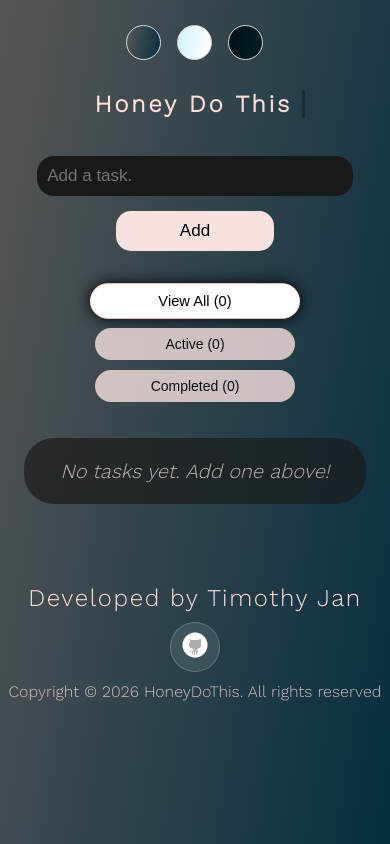
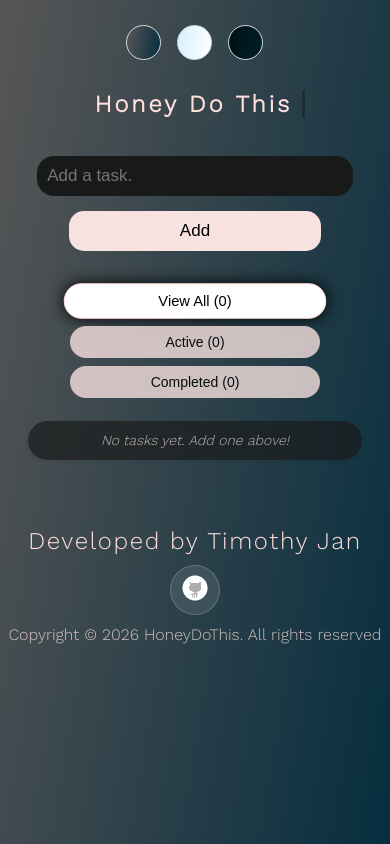
Before and after one commit to TimothyJan/HoneyDoThis-frontend, an Angular app: page / in a window 390 px wide. Built offline with nearby package versions, Linux system fonts and the light colour scheme.

Commit message:
Update css responsiveness

```diff
--- a/src/styles.css
+++ b/src/styles.css
@@ -81,14 +81,18 @@ body {
     font-family: 'Work Sans', sans-serif;
     min-height: 100vh;
     padding-top: 15px;
+    overflow-x: hidden;
+    width: 100%;
 }
 
 .container {
     min-height: 100vh;
     width: 100%;
+    max-width: 100vw;
     display: flex;
     justify-content: center;
     align-items: center;
+    overflow-x: hidden;
 }
 
 /* ==========================================================================
@@ -123,7 +127,9 @@ body.darker {
     font-size: clamp(1.5rem, 8vw, 3rem);
     min-height: 10vh;
     width: 100%;
+    max-width: 100%;
     padding-top: 10px;
+    overflow-x: hidden;
 }
 
 /* Theme buttons */
@@ -210,7 +216,7 @@ body.darker {
     margin: 0 auto;
     min-height: 10vh;
     width: 100%;
-    max-width: 800px;
+    max-width: 100%;
     padding: 0 1rem;
 }
 
@@ -221,6 +227,7 @@ form {
     margin: 15px 0;
     padding: 0.8rem;
     width: 100%;
+    max-width: 100%;
 }
 
 form input {
@@ -404,7 +411,8 @@ form button {
     margin: 20px auto;
     padding: 0 1rem;
     flex-wrap: wrap;
-    max-width: 800px;
+    max-width: 100%;
+    width: 100%;
 }
 
 .filter-btn {
@@ -451,7 +459,8 @@ form button {
     display: flex;
     justify-content: center;
     margin: 10px auto 20px;
-    max-width: 800px;
+    max-width: 100%;
+    width: 100%;
 }
 
 .clear-btn {
@@ -470,31 +479,68 @@ form button {
 }
 
 /* ==========================================================================
-   TASK LIST - MAIN CONTAINER
+   TASK LIST - MAIN CONTAINER - HYBRID FLEX/GRID LAYOUT
    ========================================================================== */
 #myUnOrdList {
     display: flex;
     justify-content: center;
-    align-items: center;
+    align-items: flex-start;
     width: 100%;
+    max-width: 100vw;
     margin: 0 auto;
     padding: 0 1rem;
+    overflow-x: hidden;
 }
 
 .task-list {
-    min-width: 25%;
     list-style: none;
     width: 100%;
-    max-width: 800px;
+    max-width: 1400px;
     margin: 0 auto;
+
+    /* Default: vertical stack (mobile first) */
+    display: flex;
+    flex-direction: column;
+    gap: 1rem;
+    padding: 0.5rem;
+}
+
+/* When viewport is wide enough for 2+ tasks, switch to grid */
+@media only screen and (min-width: 700px) {
+    .task-list {
+        display: grid;
+        grid-template-columns: repeat(2, 1fr);
+        gap: 1rem;
+    }
+}
+
+/* When viewport is even wider, allow more columns */
+@media only screen and (min-width: 1000px) {
+    .task-list {
+        grid-template-columns: repeat(3, 1fr);
+    }
+}
+
+/* When viewport is very wide, allow even more columns */
+@media only screen and (min-width: 1300px) {
+    .task-list {
+        grid-template-columns: repeat(4, 1fr);
+    }
+}
+
+/* Optional: If you want to limit maximum columns */
+@media only screen and (min-width: 1600px) {
+    .task-list {
+        grid-template-columns: repeat(5, 1fr);
+    }
 }
 
 /* ==========================================================================
    TASK ITEM - CORE STYLES
    ========================================================================== */
 .task {
-    margin: 1rem auto;
-    font-size: 19px;
+    margin: 0;
+    font-size: clamp(16px, 2vw, 19px);
     display: flex;
     flex-direction: row;
     align-items: flex-start;
@@ -504,8 +550,12 @@ form button {
     position: relative;
     cursor: default;
     width: 100%;
+    height: fit-content;
+    gap: 8px;
+    break-inside: avoid;
+    box-shadow: 0 2px 5px rgba(0, 0, 0, 0.1);
     max-width: 100%;
-    gap: 8px;
+    word-wrap: break-word;
 }
 
 /* Task theme backgrounds */
@@ -521,6 +571,12 @@ form button {
     background-color: var(--task-bg-darker);
 }
 
+/* Ensure drag and drop works properly */
+.task.cdk-drag {
+    transition: transform 250ms cubic-bezier(0, 0, 0.2, 1);
+    z-index: 1000;
+}
+
 /* Task content wrapper - contains all task content next to drag handle */
 .task-content-wrapper {
     display: flex;
@@ -528,6 +584,7 @@ form button {
     flex: 1;
     min-width: 0;
     width: 100%;
+    max-width: 100%;
 }
 
 /* Main task content row (text + action buttons) */
@@ -536,15 +593,18 @@ form button {
     align-items: center;
     justify-content: space-between;
     width: 100%;
-    gap: 10px;
+    gap: 8px;
+    flex-wrap: wrap;
 }
 
 .task .task-item {
-    padding: 7px;
-    font-size: 20px;
-    flex: 1;
+    padding: 5px;
+    font-size: clamp(16px, 2vw, 20px);
+    flex: 1 1 auto;
     border-radius: 30px;
     overflow-wrap: anywhere;
+    word-break: break-word;
+    min-width: 150px;
 }
 
 /* Task action buttons container */
@@ -552,6 +612,8 @@ form button {
     display: flex;
     gap: 5px;
     flex-shrink: 0;
+    flex-wrap: wrap;
+    justify-content: flex-end;
 }
 
 /* ==========================================================================
@@ -565,14 +627,7 @@ form button {
     cursor: grabbing;
 }
 
-.cdk-drag-preview {
-    box-shadow: 0 5px 15px rgba(0, 0, 0, 0.3);
-    border-radius: 30px;
-    opacity: 0.9;
-    transform: scale(1.02);
-    z-index: 1000;
-}
-
+/* Adjust drag placeholder */
 .cdk-drag-placeholder {
     opacity: 0.3;
     background: repeating-linear-gradient(
@@ -582,8 +637,9 @@ form button {
         rgba(255, 255, 255, 0.1) 10px,
         rgba(255, 255, 255, 0.1) 20px
     );
-    min-height: 60px;
+    min-height: 100px;
     border: 2px dashed currentColor;
+    border-radius: 30px;
     transition: transform 250ms cubic-bezier(0, 0, 0.2, 1);
 }
 
@@ -593,6 +649,17 @@ form button {
 
 .task-list.cdk-drop-list-dragging .task:not(.cdk-drag-placeholder) {
     transition: transform 250ms cubic-bezier(0, 0, 0.2, 1);
+}
+
+/* Fix for drag preview */
+.cdk-drag-preview {
+    box-shadow: 0 5px 15px rgba(0, 0, 0, 0.3);
+    border-radius: 30px;
+    opacity: 0.9;
+    transform: scale(1.02) !important;
+    z-index: 1000;
+    background-color: inherit;
+    max-width: 350px;
 }
 
 /* Drag handle */
@@ -635,7 +702,8 @@ form button {
     font-size: 0.9rem;
     opacity: 0.7;
     transition: opacity 0.3s ease;
-    max-width: 800px;
+    max-width: 100%;
+    width: 100%;
 }
 
 .drag-instructions i {
@@ -650,6 +718,7 @@ form button {
     align-items: center;
     justify-content: space-between;
     min-width: 200px;
+    max-width: 300px;
     box-shadow: 0 10px 20px rgba(0, 0, 0, 0.3);
 }
 
@@ -690,7 +759,7 @@ body.darker .drag-placeholder {
     gap: 5px;
     padding: 4px 12px;
     border-radius: 20px;
-    font-size: 13px;
+    font-size: clamp(11px, 1.5vw, 13px);
     min-width: unset;
     margin-bottom: 5px;
     opacity: 0.9;
@@ -702,12 +771,12 @@ body.darker .drag-placeholder {
 }
 
 .subtask-toggle-btn i {
-    font-size: 11px;
+    font-size: clamp(10px, 1.2vw, 11px);
 }
 
 /* Subtask count badge */
 .subtask-count-badge {
-    font-size: 10px;
+    font-size: clamp(9px, 1.2vw, 10px);
     background: rgba(255, 255, 255, 0.2);
     padding: 2px 6px;
     border-radius: 10px;
@@ -722,12 +791,13 @@ body.light .subtask-count-badge {
    SUBTASK CONTAINER (EXPANDED VIEW)
    ========================================================================== */
 .subtask-container {
-    margin-left: 1.5rem;
+    margin-left: 0.5rem;
     margin-top: 0.5rem;
     border-left: 2px solid currentColor;
     opacity: 0.9;
     transition: all 0.3s ease;
-    width: calc(100% - 1.5rem);
+    width: calc(100% - 0.5rem);
+    max-width: 100%;
 }
 
 /* Subtask Header */
@@ -756,6 +826,7 @@ body.light .subtask-count-badge {
     display: flex;
     align-items: center;
     gap: 10px;
+    flex-wrap: wrap;
 }
 
 .completion-badge {
@@ -779,6 +850,7 @@ body.darker .completion-badge {
 .add-subtask-form {
     padding: 5px 0;
     width: 100%;
+    max-width: 100%;
 }
 
 .add-subtask-form form {
@@ -787,17 +859,19 @@ body.darker .completion-badge {
     margin: 0;
     padding: 0;
     width: 100%;
+    max-width: 100%;
 }
 
 .subtask-input {
     flex: 1;
     padding: 8px 12px;
-    font-size: 14px;
+    font-size: clamp(12px, 2vw, 14px);
     border: none;
     outline: none;
     border-radius: 15px;
     transition: all 0.2s ease;
     width: 100%;
+    min-width: 50px;
 }
 
 /* ==========================================================================
@@ -807,7 +881,7 @@ body.darker .completion-badge {
     width: 2em;
     height: 2em;
     border-radius: 80%;
-    font-size: 16px;
+    font-size: clamp(14px, 2vw, 16px);
     cursor: pointer;
     display: inline-flex;
     align-items: center;
@@ -819,7 +893,7 @@ body.darker .completion-badge {
 }
 
 .add-subtask-btn i {
-    font-size: 14px;
+    font-size: clamp(12px, 1.8vw, 14px);
     pointer-events: none;
 }
 
@@ -859,6 +933,8 @@ body.darker .completion-badge {
 /* Subtask List */
 .subtask-list {
     padding: 5px 0;
+    width: 100%;
+    max-width: 100%;
 }
 
 /* Subtask Item */
@@ -871,6 +947,9 @@ body.darker .completion-badge {
     border-radius: 20px;
     transition: all 0.2s ease;
     background: rgba(255, 255, 255, 0.05);
+    width: 100%;
+    max-width: 100%;
+    flex-wrap: wrap;
 }
 
 .subtask-item:hover {
@@ -916,22 +995,24 @@ body.light .subtask-item:hover {
     display: flex;
     align-items: center;
     justify-content: center;
-    font-size: 12px;
+    font-size: clamp(10px, 1.5vw, 12px);
     padding: 0;
     min-width: unset;
     flex-shrink: 0;
 }
 
 .subtask-check i {
-    font-size: 14px;
+    font-size: clamp(12px, 1.8vw, 14px);
 }
 
 /* Subtask Text */
 .subtask-text {
     flex: 1;
-    font-size: 15px;
+    font-size: clamp(13px, 2vw, 15px);
     padding: 3px 0;
     overflow-wrap: anywhere;
+    word-break: break-word;
+    min-width: 100px;
 }
 
 /* Subtask Delete Button */
@@ -942,7 +1023,7 @@ body.light .subtask-item:hover {
     display: flex;
     align-items: center;
     justify-content: center;
-    font-size: 12px;
+    font-size: clamp(10px, 1.5vw, 12px);
     padding: 0;
     min-width: unset;
     opacity: 0.5;
@@ -955,7 +1036,7 @@ body.light .subtask-item:hover {
 }
 
 .subtask-delete i {
-    font-size: 12px;
+    font-size: clamp(10px, 1.5vw, 12px);
 }
 
 /* Subtask Drag and Drop */
@@ -1005,11 +1086,14 @@ body.light .subtask-item:hover {
     cursor: default;
     display: flex;
     align-items: center;
+    grid-column: 1 / -1;
+    width: 100%;
 }
 
 .task.empty-state .task-item {
     text-align: center;
     font-style: italic;
+    width: 100%;
 }
 
 .task.empty-state:hover {
@@ -1023,7 +1107,9 @@ body.light .subtask-item:hover {
 #footer {
     position: relative;
     width: 100%;
+    max-width: 100vw;
     transition: all 0.3s linear;
+    overflow-x: hidden;
 }
 
 #footer .footer {
@@ -1033,6 +1119,8 @@ body.light .subtask-item:hover {
     padding-bottom: 15px;
     position: relative;
     z-index: 1;
+    width: 100%;
+    max-width: 100%;
 }
 
 /* Theme-specific text colors */
@@ -1050,7 +1138,7 @@ body.light .subtask-item:hover {
 
 #footer h2 {
     font-weight: 500;
-    font-size: 1.8rem;
+    font-size: clamp(1.5rem, 4vw, 1.8rem);
     letter-spacing: 0.1rem;
     margin-top: 10px;
     margin-bottom: 10px;
@@ -1062,6 +1150,7 @@ body.light .subtask-item:hover {
     margin-bottom: 10px;
     gap: 20px;
     justify-content: center;
+    flex-wrap: wrap;
 }
 
 /* Base social item styles */
@@ -1136,12 +1225,12 @@ body.light .subtask-item:hover {
 }
 
 #footer p {
-    font-size: 1.3rem;
+    font-size: clamp(1rem, 3vw, 1.3rem);
     transition: color 0.3s linear;
 }
 
 /* ==========================================================================
-   RESPONSIVE DESIGN
+   RESPONSIVE DESIGN - ENHANCED FOR ALL DEVICES
    ========================================================================== */
 @media only screen and (max-width: 1000px) {
     .flexrow-container {
@@ -1174,6 +1263,46 @@ body.light .subtask-item:hover {
     }
 }
 
+@media only screen and (max-width: 700px) {
+    /* Force vertical stack on smaller screens */
+    .task-list {
+        display: flex;
+        flex-direction: column;
+        gap: 1rem;
+        max-width: 500px;
+        margin: 0 auto;
+    }
+
+    .task {
+        margin: 0;
+        width: 100%;
+    }
+}
+
+@media only screen and (max-width: 600px) {
+    .task-list {
+        padding: 0.25rem;
+    }
+
+    .task {
+        padding: 0.5em;
+    }
+
+    .task .task-item {
+        font-size: 16px;
+    }
+
+    .task-actions {
+        gap: 3px;
+    }
+
+    .check-btn, .delete-btn, .subtask-add-btn {
+        width: 1.8em;
+        height: 1.8em;
+        margin: 0 3px;
+    }
+}
+
 @media only screen and (max-width: 500px) {
     .drag-handle {
         width: 20px;
@@ -1187,25 +1316,43 @@ body.light .subtask-item:hover {
     .filter-container {
         flex-direction: column;
         align-items: center;
+        gap: 8px;
     }
 
     .filter-btn {
-        width: 80%;
-        max-width: 200px;
+        width: 90%;
+        max-width: 250px;
     }
 
     .subtask-container {
-        margin-left: 1rem;
-        width: calc(100% - 1rem);
+        margin-left: 0.25rem;
+        width: calc(100% - 0.25rem);
     }
 
     .subtask-text {
-        font-size: 14px;
+        font-size: 13px;
     }
 
     .subtask-check, .subtask-delete {
-        width: 30px;
-        height: 30px;
+        width: 25px;
+        height: 25px;
+    }
+
+    .task-list {
+        padding: 0.2rem;
+    }
+
+    .task {
+        padding: 0.4em;
+    }
+
+    .task .task-item {
+        font-size: 15px;
+        min-width: 100px;
+    }
+
+    .task-main-row {
+        gap: 5px;
     }
 }
 
@@ -1227,16 +1374,32 @@ body.light .subtask-item:hover {
 
     form input {
         border-radius: 17px;
+        width: 100%;
     }
 
     form button {
         border-radius: 15px;
         margin-top: 15px;
-        width: 50%;
+        width: 80%;
+        min-width: 120px;
     }
 
     form > button.light-button {
         box-shadow: 0 0 5px var(--shadow-light);
+    }
+
+    .task .task-item {
+        font-size: 14px;
+        min-width: 80px;
+    }
+
+    .check-btn, .delete-btn, .subtask-add-btn {
+        width: 1.6em;
+        height: 1.6em;
+    }
+
+    .check-btn i, .delete-btn i, .subtask-add-btn i {
+        font-size: 14px;
     }
 }
 
```
Also changed, not shown: 4 other files (tests, documents, lock files or other folders).
